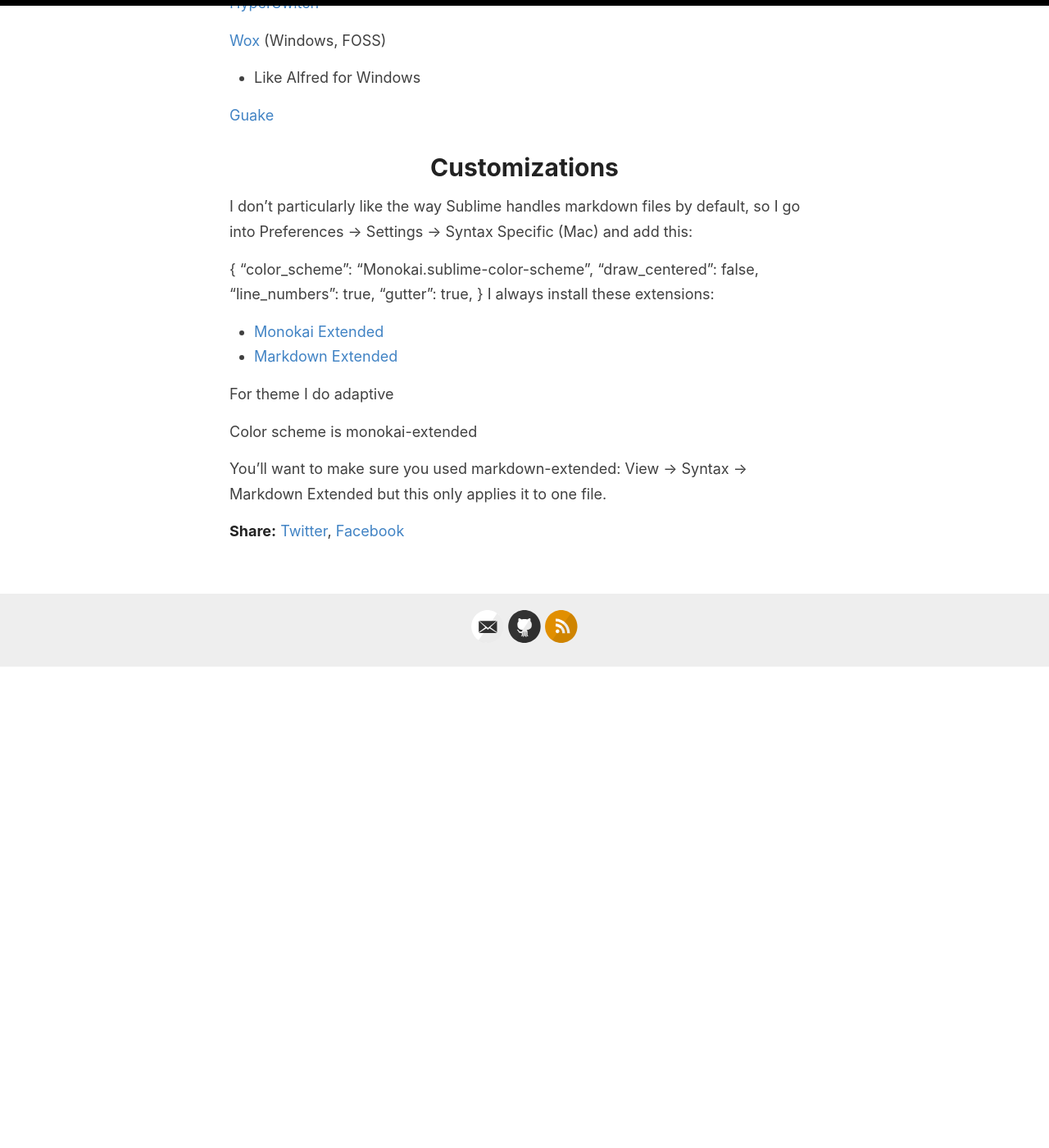
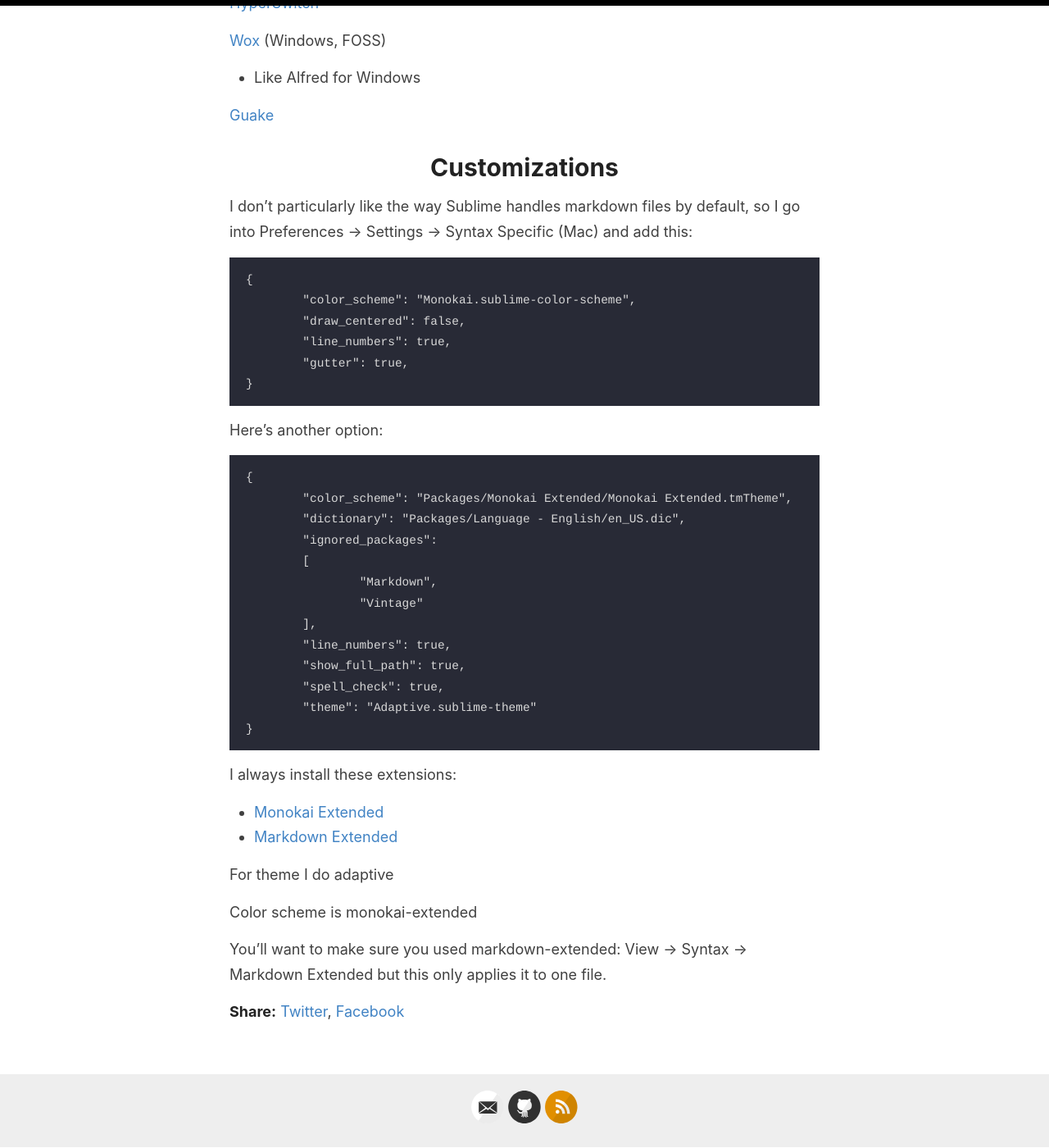
Before and after one commit to jss367/blog, a Jekyll site: the page built from _posts/2018-10-10-Software-I-Use.md, in a window 1280 px wide and 1400 px high, scrolled down 11205 px. Shown: the whole window at 82% size. Built offline with Jekyll 4.4.1, drawn with Linux system fonts in a browser that asks for light colours; before the commit the page ends 12019 px from its top, so only the background shows below that.

Commit message:
Update 2018-10-10-Software-I-Use.md

````diff
--- a/_posts/2018-10-10-Software-I-Use.md
+++ b/_posts/2018-10-10-Software-I-Use.md
@@ -348,13 +348,30 @@ Honorable mentions:
 # Customizations
 
 I don't particularly like the way Sublime handles markdown files by default, so I go into Preferences -> Settings -> Syntax Specific (Mac) and add this:
-
+```
 {
 	"color_scheme": "Monokai.sublime-color-scheme",
 	"draw_centered": false,
 	"line_numbers": true,
 	"gutter": true,
 }
+```
+Here's another option:
+```
+{
+	"color_scheme": "Packages/Monokai Extended/Monokai Extended.tmTheme",
+	"dictionary": "Packages/Language - English/en_US.dic",
+	"ignored_packages":
+	[
+		"Markdown",
+		"Vintage"
+	],
+	"line_numbers": true,
+	"show_full_path": true,
+	"spell_check": true,
+	"theme": "Adaptive.sublime-theme"
+}
+```
 I always install these extensions:
 * [Monokai Extended](https://github.com/jonschlinkert/sublime-monokai-extended)
 * [Markdown Extended](https://github.com/jonschlinkert/sublime-markdown-extended)
````
